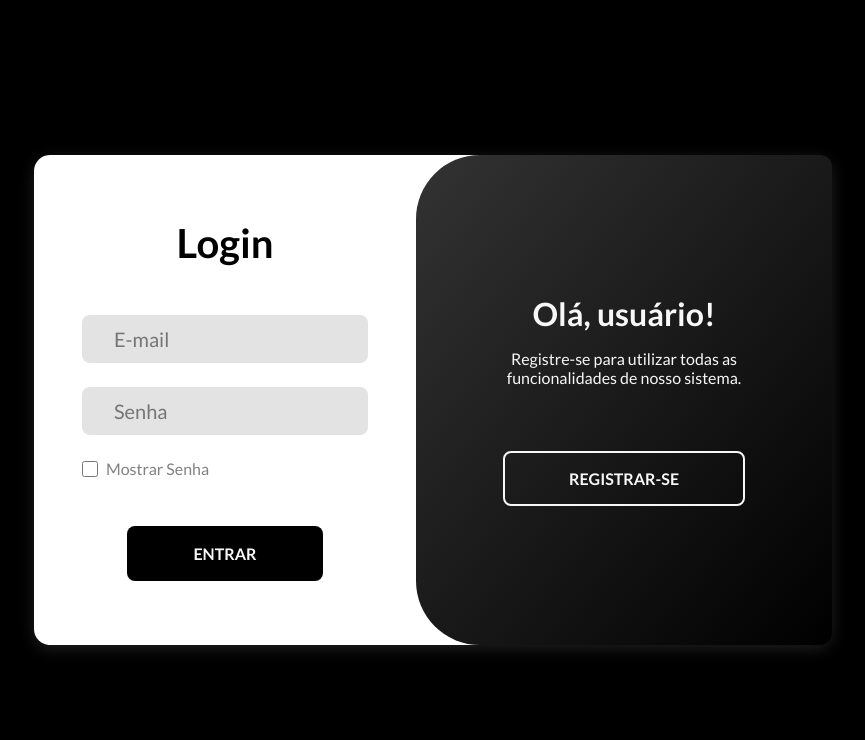
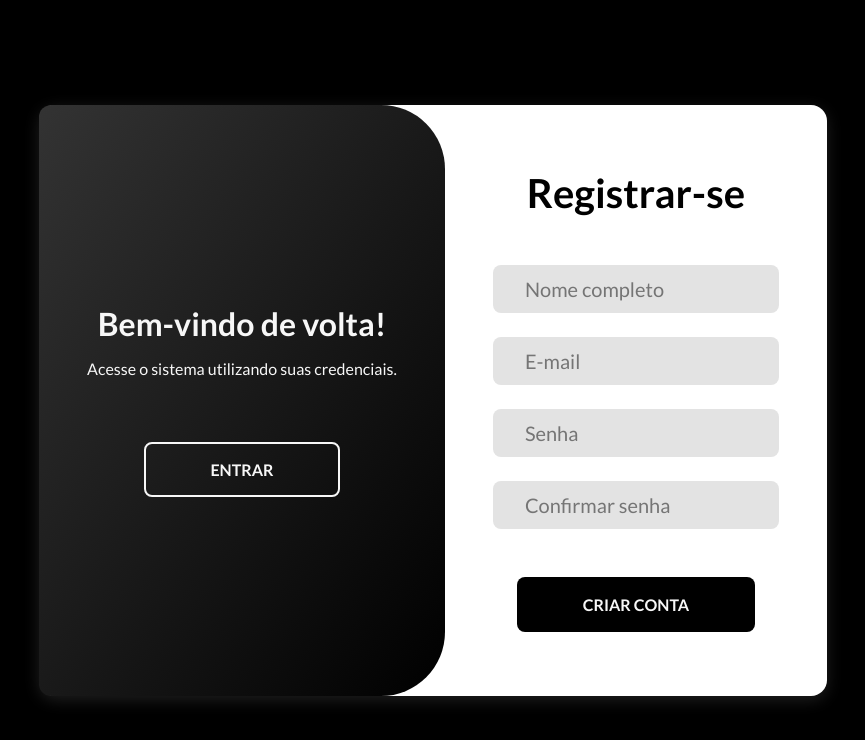
Before and after one commit to lgConrado/network-profiles-hub, a React (Vite) app: page / in a window 1280 px wide. Both pictures are taken after a click on the button "REGISTRAR-SE". Shown: the top 740 px of the page, without its empty margins (207-1072 px from the left). Built offline with nearby package versions, Linux system fonts and the light colour scheme.

Commit message:
Criação modal cadastro

```diff
--- a/src/components/Login/index.tsx
+++ b/src/components/Login/index.tsx
@@ -1,6 +1,14 @@
+import { useState } from "react";
+
 const ModalLogin = () => {
+  const [modulo, setModulo] = useState("login");
+
+  const toggleModulo = () => {
+    modulo === "login" ? setModulo("cadastrar") : setModulo("login");
+  };
   return (
     <section className="section--modal-login">
+      {modulo === "login" ? (
         <div className="modal-login">
           <div className="modal-login__esquerda">
             <h1 className="heading--primary">Login</h1>
@@ -26,11 +34,50 @@ const ModalLogin = () => {
                 </p>
               </div>
               <div>
-              <button className="button button--secondary">REGISTRAR-SE</button>
+                <button className="button button--secondary" onClick={toggleModulo}>
+                  REGISTRAR-SE
+                </button>
               </div>
             </div>
           </div>
         </div>
+      ) : modulo === "cadastrar" ? (
+        <div className="modal-cadastrar">
+          <div className="modal-cadastrar__esquerda">
+            <div className="modal-cadastrar__esquerda__content">
+              <div className="modal-cadastrar__esquerda__header">
+                <h2 className="heading--secondary">Bem-vindo de volta!</h2>
+                <p className="text">
+                  Acesse o sistema utilizando suas credenciais.
+                </p>
+              </div>
+              <div>
+                <button className="button button--secondary" onClick={toggleModulo}>ENTRAR</button>
+              </div>
+            </div>
+          </div>
+          <div className="modal-cadastrar__direita">
+            <h1 className="heading--primary">Registrar-se</h1>
+            <form className="modal-cadastrar__direita__form">
+              <input
+                type="text"
+                placeholder="Nome completo"
+                className="input"
+              />
+              <input type="email" placeholder="E-mail" className="input" />
+              <input type="password" placeholder="Senha" className="input" />
+              <input
+                type="password"
+                placeholder="Confirmar senha"
+                className="input"
+              />
+            </form>
+            <div>
+              <button className="button button--primary">CRIAR CONTA</button>
+            </div>
+          </div>
+        </div>
+      ) : null}
     </section>
   );
 };
--- a/src/styles/components/_button.scss
+++ b/src/styles/components/_button.scss
@@ -4,6 +4,7 @@
     border-radius: .5rem;
     border: .125rem solid transparent;
     font-weight: 600;
+    cursor: pointer;
 
     &--primary {
         background-color: $color-black;
--- a/src/styles/components/_modal-login.scss
+++ b/src/styles/components/_modal-login.scss
@@ -2,7 +2,7 @@
   display: flex;
   background-color: $color-white;
   width: fit-content;
-  box-shadow: 0 0.25rem 1rem rgba($color-white,.12);
+  box-shadow: 0 0.25rem 1rem rgba($color-white, 0.12);
   border-radius: 1rem;
 
   &__esquerda {
@@ -20,8 +20,12 @@
   }
 
   &__direita {
-    background-image: linear-gradient(to right bottom, rgba($color-gray-950,1), rgba($color-black,1));
-    border-radius: 4rem .75rem .75rem 4rem ;
+    background-image: linear-gradient(
+      to right bottom,
+      rgba($color-gray-950, 1),
+      rgba($color-black, 1)
+    );
+    border-radius: 4rem 0.75rem 0.75rem 4rem;
 
     &__content {
       display: flex;
@@ -42,3 +46,52 @@
     }
   }
 }
+
+.modal-cadastrar {
+  display: flex;
+  background-color: $color-white;
+  width: fit-content;
+  box-shadow: 0 0.25rem 1rem rgba($color-white, 0.12);
+  border-radius: 1rem;
+
+  &__esquerda {
+    background-image: linear-gradient(
+      to right bottom,
+      rgba($color-gray-950, 1),
+      rgba($color-black, 1)
+    );
+    border-radius: 0.75rem 4rem 4rem 0.75rem;
+
+    &__content {
+      display: flex;
+      align-items: center;
+      justify-content: center;
+      text-align: center;
+      flex-direction: column;
+      gap: 4rem;
+      padding-inline: 3rem;
+      max-width: 26rem;
+      height: 100%;
+    }
+
+    &__header {
+      gap: 1rem;
+      display: flex;
+      flex-direction: column;
+    }
+  }
+
+  &__direita {
+    display: flex;
+    flex-direction: column;
+    gap: 3rem;
+    padding: 4rem 3rem;
+    text-align: center;
+
+    &__form {
+      display: flex;
+      flex-direction: column;
+      gap: 1.5rem;
+    }
+  }
+}
```
Lines whose indentation alone changed are shown as unchanged.
